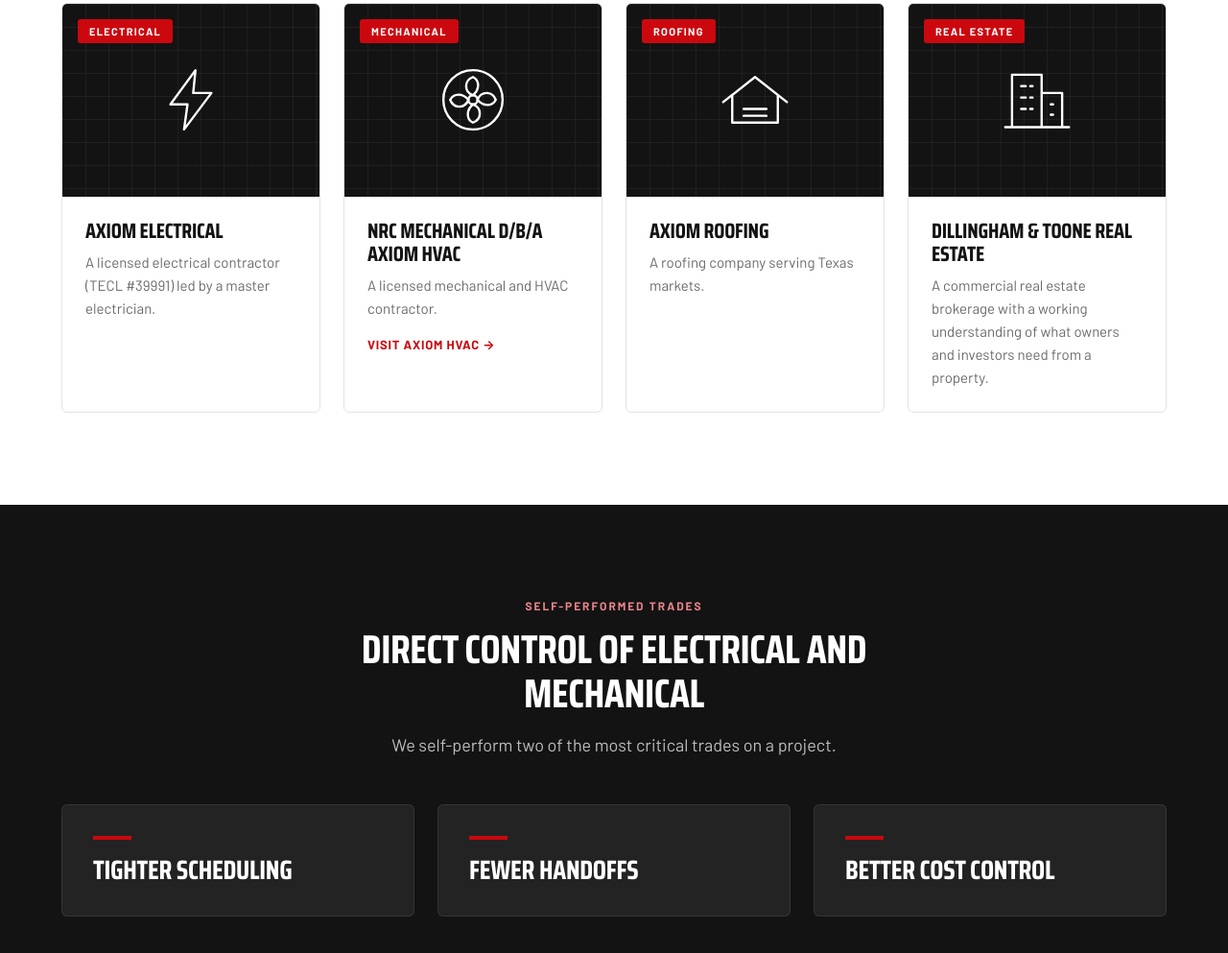
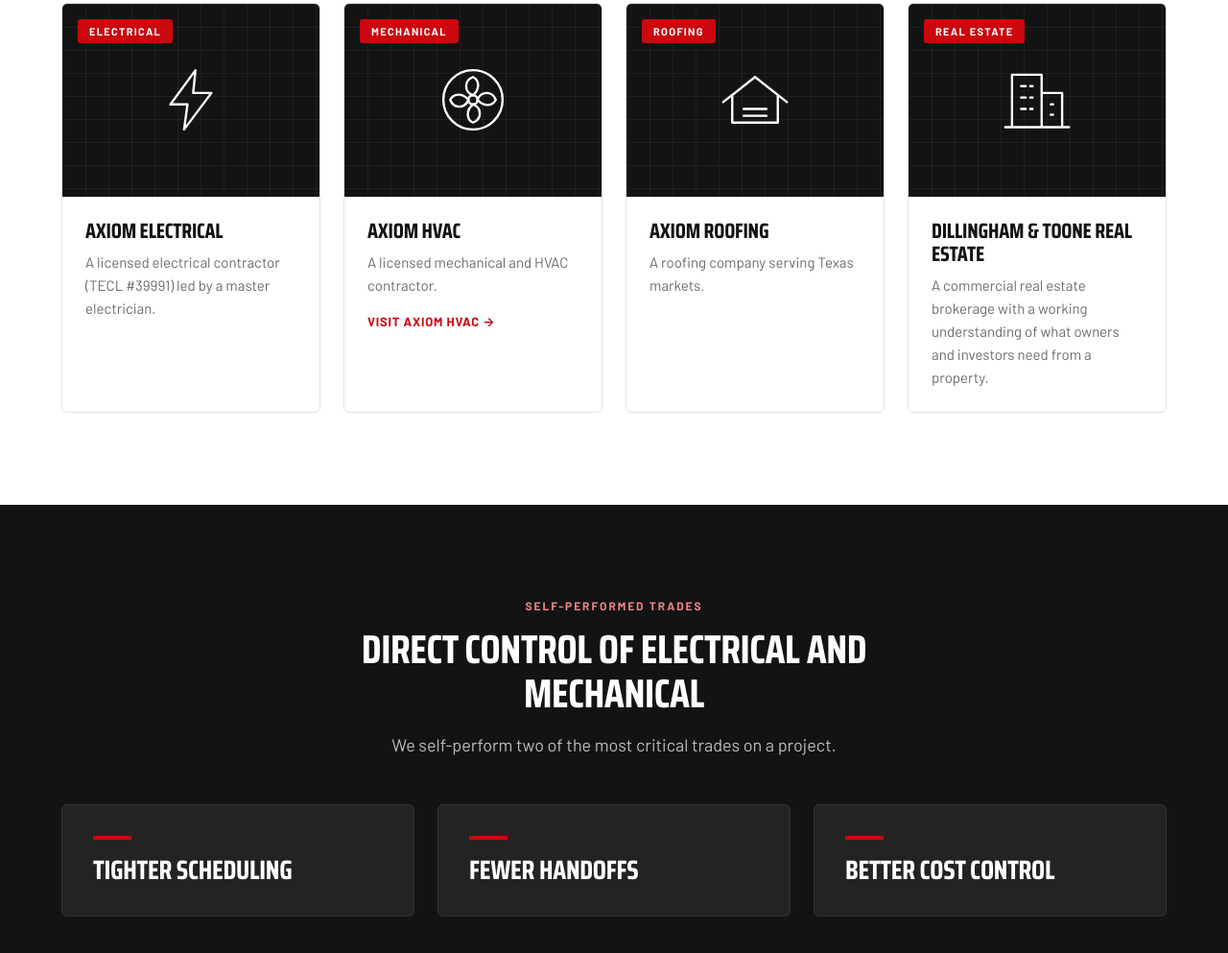
Before and after one commit to BDO811/axiom-general-contractor, a plain HTML site: page index.html in a window 1280 px wide. Shown: the part 1113-2106 px from the top of the page at 96% size. Drawn offline with Linux system fonts and the light colour scheme.

Commit message:
Shorten HVAC company card heading to Axiom HVAC
Co-Authored-By: Claude Opus 5.5 <noreply@anthropic.com>

```diff
--- a/index.html
+++ b/index.html
@@ -140,7 +140,7 @@
               <svg viewBox="0 0 64 64" aria-hidden="true"><circle cx="32" cy="32" r="26"/><circle cx="32" cy="32" r="4"/><path d="M32 28c-8-3-8-13 0-16 6 3 6 11 0 16ZM36 32c3-8 13-8 16 0-3 6-11 6-16 0ZM32 36c8 3 8 13 0 16-6-3-6-11 0-16ZM28 32c-3 8-13 8-16 0 3-6 11-6 16 0Z"/></svg>
             </div>
             <div class="body">
-              <h3>NRC Mechanical d/b/a Axiom HVAC</h3>
+              <h3>Axiom HVAC</h3>
               <p>A licensed mechanical and HVAC contractor.</p>
               <a class="more" href="https://axiom-hvac.com/">Visit Axiom HVAC →</a>
             </div>
```
